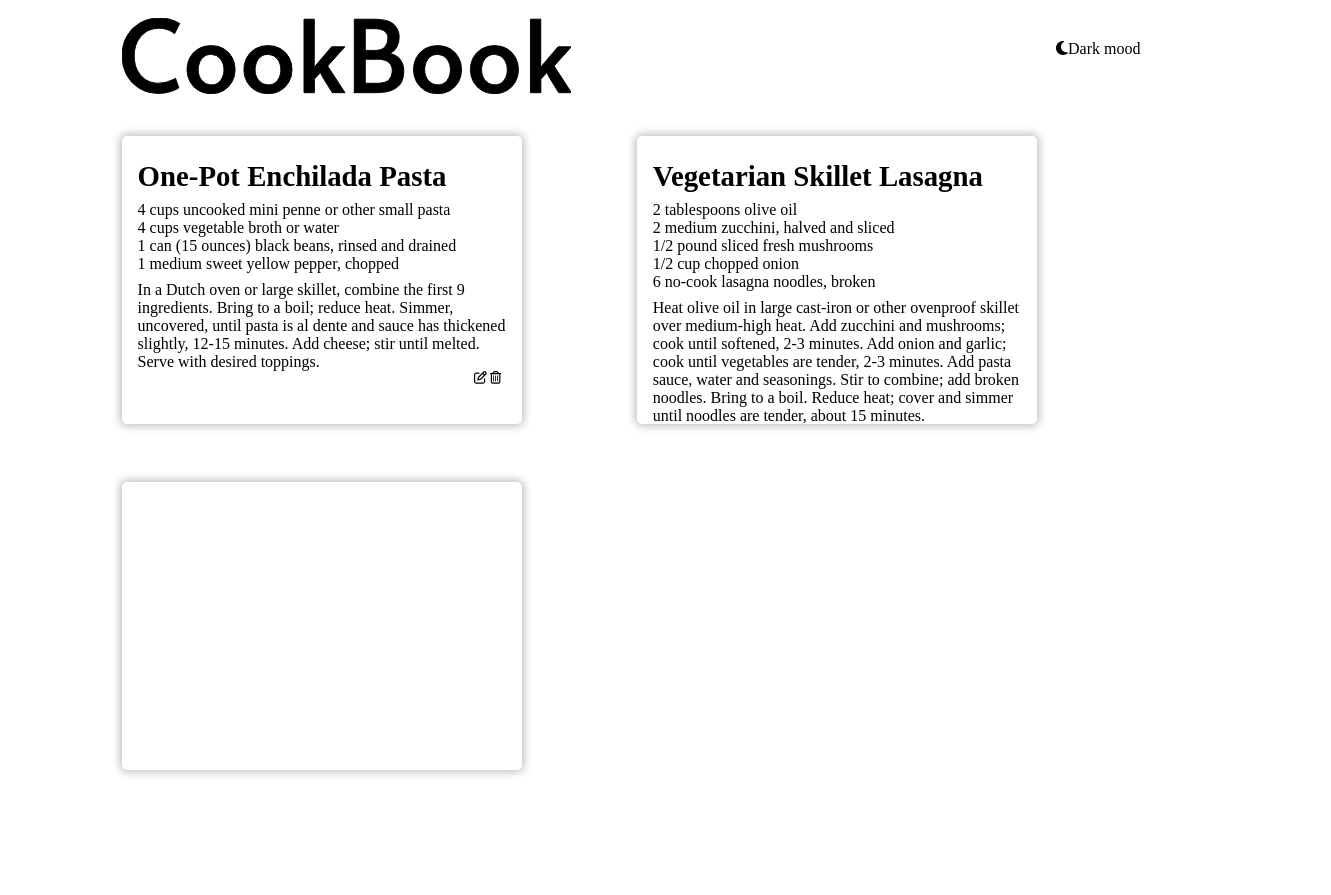
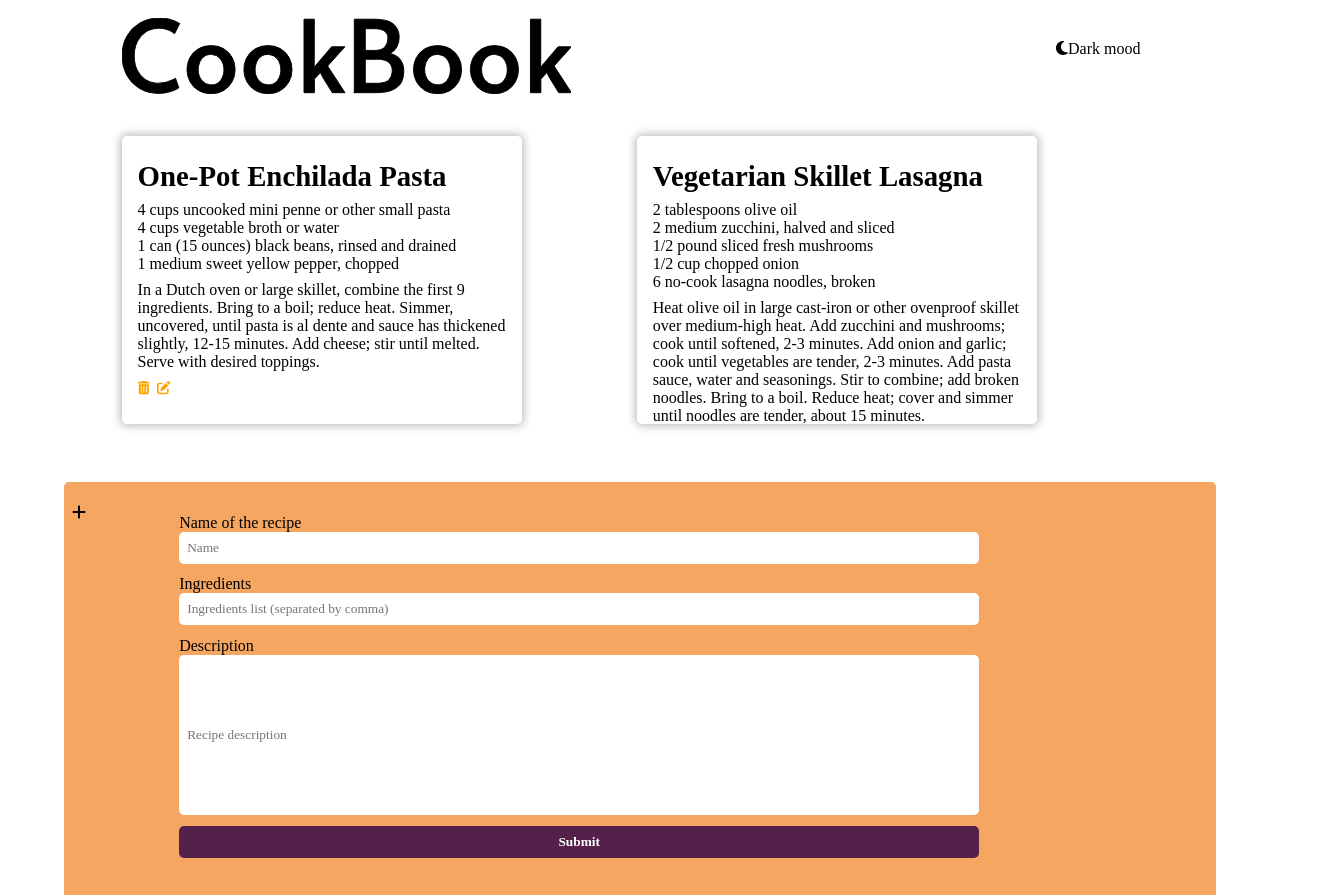
Before and after one commit to amichno/cookbook, a React (Create React App) app: page / in a window 1280 px wide. Shown: the top 895 px of the page, 1331 px wide, since content can reach past the window. Before the commit the page ends 827 px from the top, so only its background shows below. Built offline with nearby package versions, Linux system fonts and the light colour scheme.

Commit message:
add delete and add recipe

```diff
--- a/public/index.html
+++ b/public/index.html
@@ -30,7 +30,7 @@
       work correctly both with client-side routing and a non-root public URL.
       Learn how to configure a non-root public URL by running `npm run build`.
     -->
-    <title>React App</title>
+    <title>CookBook</title>
   </head>
   <body>
     <noscript>You need to enable JavaScript to run this app.</noscript>
--- a/src/assets/styles/themeDark.ts
+++ b/src/assets/styles/themeDark.ts
@@ -4,5 +4,6 @@ export const themeDark ={
         backGround:"hsl(207, 26%, 17%)",
         boxBackGround: "hsl(209, 23%, 22%)",
         shadow:"hsla(0, 0%, 82%, 0.2)",
+        addBoxColor: "hsl(209, 23%, 22%)"
     }
 }
--- a/src/assets/styles/themeLight.ts
+++ b/src/assets/styles/themeLight.ts
@@ -4,5 +4,6 @@ export const themeLight ={
         backGround:"hsl(0, 0%, 100%)",
         boxBackGround: "hsl(0, 0%, 100%)",
         shadow:"hsl(0, 0%, 74%)",
+        addBoxColor: "hsl(28, 88%, 67%)"
     }
 }
--- a/src/components/CookBook/cookBook.component.tsx
+++ b/src/components/CookBook/cookBook.component.tsx
@@ -6,6 +6,7 @@ import { Wraper } from './cookbook.styles';
 import { ThemeProvider } from 'styled-components';
 import Header from '../Header/header.component';
 import Section from '../Recipes/recipes.component';
+import AddRecipe from '../addRecipe/addRecipe.component';
 
 export interface Theme{
   colors:{
@@ -57,17 +58,20 @@ const CookBook: React.FC = ()=> {
             setTheme(themeDark)
         else
             setTheme(themeLight)
-    console.log(theme)
   }
 
-  const setModifyRecipe = (id:number) =>{
-    setModify(id);
+  const addRecipe = (name:string,ingredients:string[],description:string) =>{
+    const id = recipes.length;
+    const newRecipe = {id,name,ingredients,description};
+    setRecipes(prevState=> [...prevState,newRecipe]);
+    console.log(recipes)
   }
 
-  const DeleteRecipe = (id:number)=>{
-    setModify(id);
-    console.log(id);
-    console.log('ok');
+  const onClickDeleteRecipe = (event:React.MouseEvent<HTMLButtonElement>)=>{
+    let n=event.currentTarget.name;
+    let tab = recipes;
+    tab = tab.filter(item=>{if(item.name!==n){return(tab.splice((item.id),1))}});
+    setRecipes(tab)
   }
 
   return (
@@ -76,7 +80,8 @@ const CookBook: React.FC = ()=> {
             <GlobalStyle />
             <Wraper>
                 <Header onClick={ChangeTheme}/>
-                <Section recipes={recipes} del={DeleteRecipe}/>
+                <Section recipes={recipes} del={onClickDeleteRecipe}/>
+                <AddRecipe add={addRecipe}/>
             </Wraper>
         </ThemeProvider>
      </>
--- a/src/components/Header/header.styles.ts
+++ b/src/components/Header/header.styles.ts
@@ -8,6 +8,7 @@ export const HeaderWraper = styled.div`
     margin-left: 5%;
     margin-right:5%;
     margin-top: 0.5rem;
+    flex-wrap: wrap;
 `
 
 export const ThemeSwitcher = styled.div`
--- a/src/components/Recipes/recipes.component.tsx
+++ b/src/components/Recipes/recipes.component.tsx
@@ -1,7 +1,10 @@
 import { SectionWraper,
          Recipe,
-         Paragraph } from "./recipes.styles";
-import Tools from "../Tools/tools.components";
+         Paragraph,
+         Button} from "./recipes.styles";
+import { FontAwesomeIcon } from "@fortawesome/react-fontawesome";
+import { faTrashCan,  faPenToSquare } from "@fortawesome/free-solid-svg-icons";
+import AddRecipe from "../addRecipe/addRecipe.component";
 
 export interface SectionItem{
     id:number,
@@ -17,29 +20,33 @@ export interface SectionProps{
         ingredients: string[],
         description: string,
     }[],
-    del:(ide:number)=>void
+    del:(event:React.MouseEvent<HTMLButtonElement>)=>any;
+    mod?:(id:number)=>any
 }
 
-const Section:React.FC<SectionProps> = ({recipes, del})=>{
+const Section:React.FC<SectionProps> = ({recipes, del, mod}):JSX.Element=>{
     return(
         <SectionWraper>
                 {recipes.map(({id, name, ingredients, description}:SectionItem) =>{
                     return(<Recipe key={id}>
                         <>
                                 <Paragraph isFirst={true}>{name}</Paragraph>
-                                <Paragraph>{ingredients.map((key:string)=> {return (<p>{key}</p>)} )}</Paragraph>
+                                <Paragraph>{ingredients.map((key:string)=> {return (<span key={key}>{key}<br/></span>)} )}</Paragraph>
+
                                 <Paragraph>{description}</Paragraph>
 
-                     </>
-                            <Tools del={del} id={id}/>
+                         </>
+                               <Paragraph><Button onClick={del}  name={name}>
+                                <div><FontAwesomeIcon icon={faTrashCan} color={'orange'}/></div></Button>
+
+                                <Button name={name} >
+                                <FontAwesomeIcon icon={faPenToSquare} color={'orange'}/></Button></Paragraph>
+
                             </Recipe>
                     )}
 
                 )}
 
-                <Recipe>
-
-                </Recipe>
         </SectionWraper>
     )
 }
--- a/src/components/Recipes/recipes.styles.ts
+++ b/src/components/Recipes/recipes.styles.ts
@@ -47,3 +47,11 @@ export const Paragraph = styled.p<ParagraphProps>`
     margin-top: 0.5rem;
     font-size:  ${({isFirst})=>isFirst?"1.8rem":"1rem"};
 `
+
+export const Button = styled.button<WraperProps>`
+    border:none;
+    margin-right: 0.5rem;
+    background-color: ${({theme})=>theme.colors.backGround};
+    fill: ${({theme})=>theme.colors.font};
+    cursor: pointer;
+`
--- /dev/null
+++ b/src/components/addRecipe/addRecipe.component.tsx
@@ -0,0 +1,69 @@
+import { faPlus } from "@fortawesome/free-solid-svg-icons";
+import { FontAwesomeIcon } from "@fortawesome/react-fontawesome";
+import { AddRecipeWraper,
+        Add,
+        Input,
+        Icon} from "./addRecipe.styles";
+import React, { useState } from "react";
+
+export interface Recipe{
+    id:number,
+    name: string,
+    ingredients: string[],
+    description: string,
+}
+
+export interface AddRecipeProps{
+    add:(n:string, i:string[], d:string)=>void;
+}
+
+
+const AddRecipe:React.FC<AddRecipeProps> = ({add}) =>{
+
+    const [name, setName] = useState<string>('');
+    const [ingredients, setIngredients] = useState<string[]>([]);
+    const [description, setDescription] = useState<string>('');
+
+    const onChangeName=(event:React.FormEvent<HTMLInputElement>)=>{
+        setName(event.currentTarget.value);
+    };
+    const onChangeIngredients=(event:React.FormEvent<HTMLInputElement>)=>{
+        let inputText = event.currentTarget.value;
+        let arrayOfIngredients = inputText.split(',');
+        setIngredients(arrayOfIngredients);
+    };
+    const onChangeDescription=(event:React.FormEvent<HTMLInputElement>)=>{
+        setDescription(event.currentTarget.value);
+    };
+
+    const onClickHandler=(event:React.FormEvent<HTMLInputElement>)=>{
+        add(name,ingredients,description);
+        event.preventDefault();
+    };
+
+        return(
+            <AddRecipeWraper>
+                <Icon><FontAwesomeIcon icon={faPlus}/></Icon>
+                <Add>
+                    <form>
+                        <label>Name of the recipe</label>
+                        <Input name="Name" isDescription ={false} placeholder="Name" onChange={onChangeName}></Input>
+                        <label>Ingredients</label>
+                        <Input name="Ingredients"
+                                isDescription ={false}
+                                placeholder="Ingredients list (separated by comma)"
+                                onChange={onChangeIngredients}></Input>
+                        <label>Description</label>
+                        <Input name="Description"
+                               isDescription ={true}
+                               placeholder="Recipe description"
+                               onChange={onChangeDescription}></Input>
+                        <Input isButton ={true} type="submit" onClick={onClickHandler}/>
+                    </form>
+                </Add>
+
+            </AddRecipeWraper>
+        )
+}
+
+export default AddRecipe;
--- /dev/null
+++ b/src/components/addRecipe/addRecipe.styles.ts
@@ -0,0 +1,82 @@
+import styled from "styled-components";
+import { WraperProps } from "../CookBook/cookbook.styles";
+
+export interface AddProps{
+    isDescription?:boolean;
+    isButton ?:boolean;
+}
+
+export const Icon = styled.div`
+    width:2rem;
+    height:2rem;
+    align-content: end;
+    //padding: 0.5rem 0.5rem;
+    position: absolute;
+    top:0.5rem;
+    left: 0.5rem
+`
+
+export interface AddWraperProps{
+    theme:{
+        colors:{
+            font:string,
+            backGround:string,
+            boxBackGround:string,
+            shadow:string,
+            addBoxColor:string
+          }
+    }
+}
+
+
+export const AddRecipeWraper = styled.div<AddWraperProps>`
+    width:100%;
+    min-width: 2rem;
+    min-height: 2rem;
+    height: 100%;
+    background-color: ${({theme})=>theme.colors.addBoxColor};
+    -webkit-border-radius: 5px;
+    -moz-border-radius: 5px;
+    border-radius: 5px;
+    display: flex;
+    flex-direction: column;
+    padding-top: 2rem;
+    padding-bottom: 2rem;
+    position: relative;
+`
+
+export const Add = styled.div<AddProps>`
+    width:100%;
+    margin-left: 10%;
+    display: flex;
+    flex-direction: column;
+    form{
+        label{
+            display: block;
+            font-size:1rem
+
+    }
+}
+`
+export const Label = styled.label`
+            display: block;
+            font-size:1rem
+
+`
+
+export const Input = styled.input<AddProps>`
+            width:50rem;
+            height: ${({isDescription}) => isDescription?"10rem":"2rem"};
+            margin-bottom: 1%;
+            -webkit-border-radius: 5px;
+            -moz-border-radius: 5px;
+            border-radius: 5px;
+            border: none;
+            &::placeholder{
+                padding-left: 0.5rem;
+                top:0;
+            }
+            background-color: ${({isButton})=>isButton?"#55204a":"white"};
+            color:${({isButton})=>isButton?"white":"black"};
+            font-weight: ${({isButton})=>isButton?"600":"normal"};;
+`
```
Also changed, not shown: src/assets/data/recipes.ts (deleted, +0 -24 lines).
